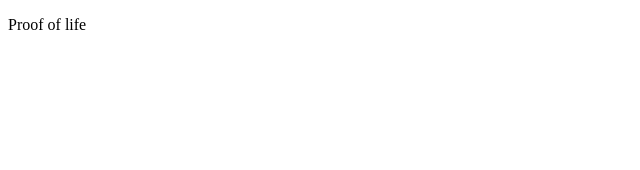
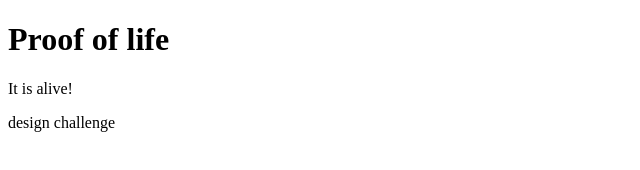
Before and after one commit to tskyles-401-advanced-javascript/design-challenge-01, a plain HTML site: page index.html in a window 1280 px wide. Shown: the whole page, without its empty margins (0-640 px from the left). Drawn offline with Linux system fonts and the light colour scheme.

Commit message:
added header, main, and footer to index

```diff
--- a/index.html
+++ b/index.html
@@ -7,6 +7,14 @@
   <title>Design Challenge</title>
 </head>
 <body>
-  <p>Proof of life</p>
+  <header>
+    <h1>Proof of life</h1>
+  </header>
+  <main>
+    <p>It is alive!</p>
+  </main>
+  <footer>
+    <p>design challenge</p>
+  </footer>
 </body>
 </html>
```
